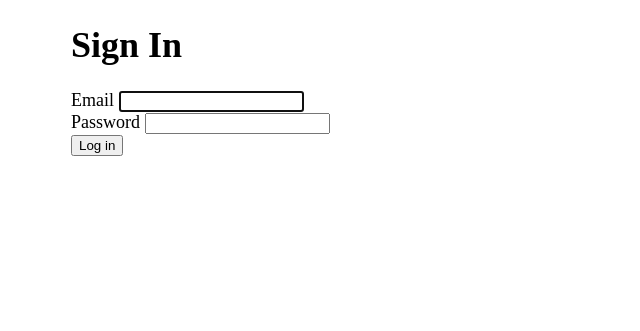
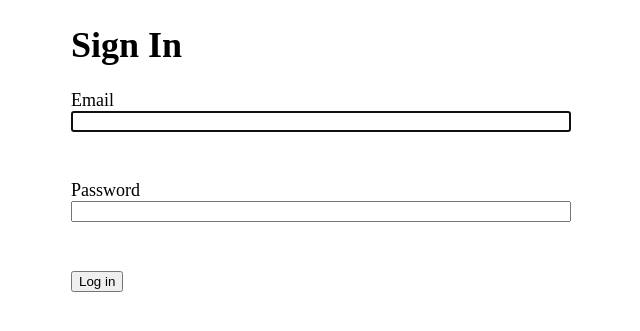
Before and after one commit to markoco14/team-generator, a Python web app: template templates/index.html in a window 1280 px wide. Shown: the part 48-379 px from the top of the page, without its empty margins (269-909 px from the left). Run offline with Jinja, Linux system fonts and the light colour scheme; the template is opened without the code that fills it, so the values that code supplies are empty.

Commit message:
apply input-group styles to sign in form elements

```diff
--- a/templates/index.html
+++ b/templates/index.html
@@ -3,12 +3,12 @@
 {% if not user %}
     <h1>Sign In</h1>
     <form action="/login" method="POST" hx-post="/login" hx-swap="none">
-        <div>
+        <div class="input-group">
             <label for="username">Email</label>
             <input type="text" name="username" autofocus autocomplete="username" value="{% if form_values and form_values.get('username') %}{{form_values.get('username')}}{% endif %}"/>
             <span class="error">{% if form_errors and form_errors.get("email") %}{{form_errors.get("email")}}{% endif %}</span>
         </div>
-        <div>
+        <div class="input-group">
             <label for="password">Password</label>
             <input type="password" name="password" value="{% if form_values and form_values.get('password') %}{{form_values.get('password')}}{% endif %}"/>
             <span class="error">{% if form_errors and form_errors.get("password") %}{{form_errors.get("password")}}{% endif %}</span>
```
